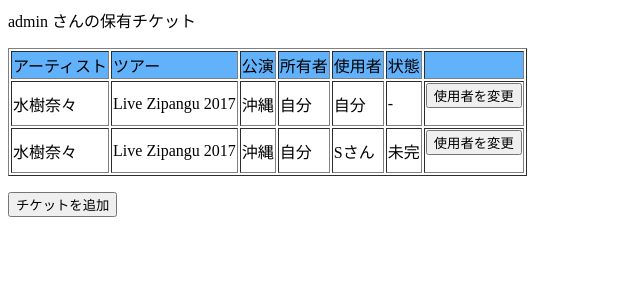
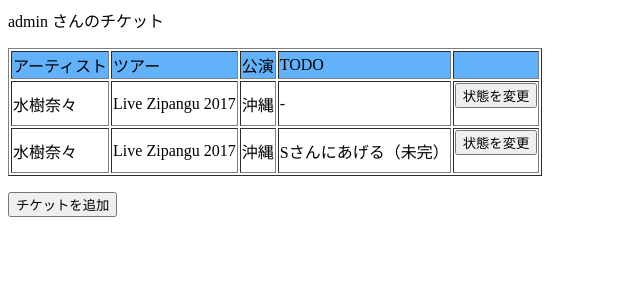
Before and after one commit to soramichi/ticket_management, a Django app: page /main/ in a window 1280 px wide. Shown: the top 300 px of the page, without its empty margins (0-640 px from the left). Run offline with Django 3.2, Linux system fonts and the light colour scheme; a user stored in the database is signed in; data comes from the database, SQL or seed files in the repository.

Commit message:
rearrange the ui

```diff
--- a/main/templates/main/index.html
+++ b/main/templates/main/index.html
@@ -1,39 +1,28 @@
 <p>
-  {{ username }} さんの保有チケット
+  {{ username }} さんのチケット
 </p>
+
 <table border="1">
-  <tr bgcolor="#62B2FB"><td>アーティスト</td><td>ツアー</td><td>公演</td><td>所有者</td><td>使用者</td><td>状態</td><td></td></tr>
+  <tr bgcolor="#62B2FB"><td>アーティスト</td><td>ツアー</td><td>公演</td><td>TODO</td><td></td></tr>
   {% for t in tickets %}
   <tr>
     <td>{{ t.live.tour.artist_name }}</td>
     <td>{{ t.live.tour.tour_name }}</td>
     <td>{{ t.live.live_name }}</td>
-    {% if t.owned_by_self == True %}
-    <td>自分</td>
-    {% else %}
-    <td>{{ t.owner }}</td>
-    {% endif %}
-    {% if t.used_by_self == True %}
-    <td>自分</td>
-    {% else %}
-    <td>{{ t.user }}</td>
-    {% endif %}
     <td>
-      {% if t.owned_by_self == True and t.used_by_self == True %}
-      <!-- if the owner and the user are both myself, do not show the state -->
-        -
-      {% else %}
-        {% if t.state == 0 %}未完{% endif %}
-        {% if t.state == 1 %}支払いのみ済{% endif %}
-        {% if t.state == 2 %}受け渡しのみ済{% endif %}
-        {% if t.state == 3 %}全て完了{% endif %}
+      {% if t.used_by_self == True and t.owned_by_self == True %}-{% endif %}
+      {% if t.used_by_self == True and t.owned_by_self == False %}
+        {{t.owner}}からもらう（{% if t.state == 0 %}未完{% endif %}{% if t.state == 1 %}支払いのみ済{% endif %}{% if t.state == 2 %}受け渡しのみ済{% endif %}{% if t.state == 3 %}全て完了{% endif %}）
+      {% endif %}
+      {% if t.used_by_self == False and t.owned_by_self == True %}
+        {{t.user}}にあげる（{% if t.state == 0 %}未完{% endif %}{% if t.state == 1 %}支払いのみ済{% endif %}{% if t.state == 2 %}受け渡しのみ済{% endif %}{% if t.state == 3 %}全て完了{% endif %}）
       {% endif %}
     </td>
     <td>
       <form action="edit_user/" method="POST">
 	{% csrf_token %}
 	<input type="hidden" name="ticket_id" value="{{ t.id }}">
-	<input type="submit" value="使用者を変更">
+	<input type="submit" value="状態を変更">
       </form>
     </td>
   </tr>
```
